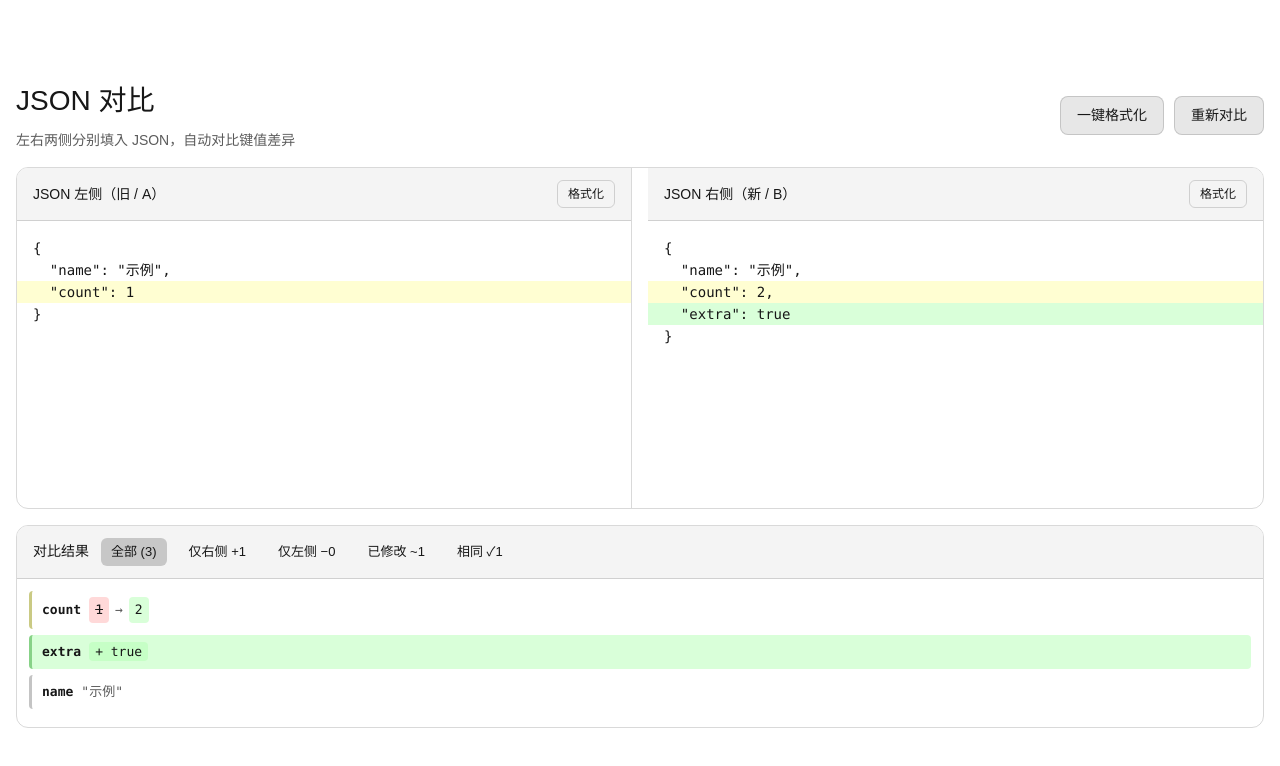
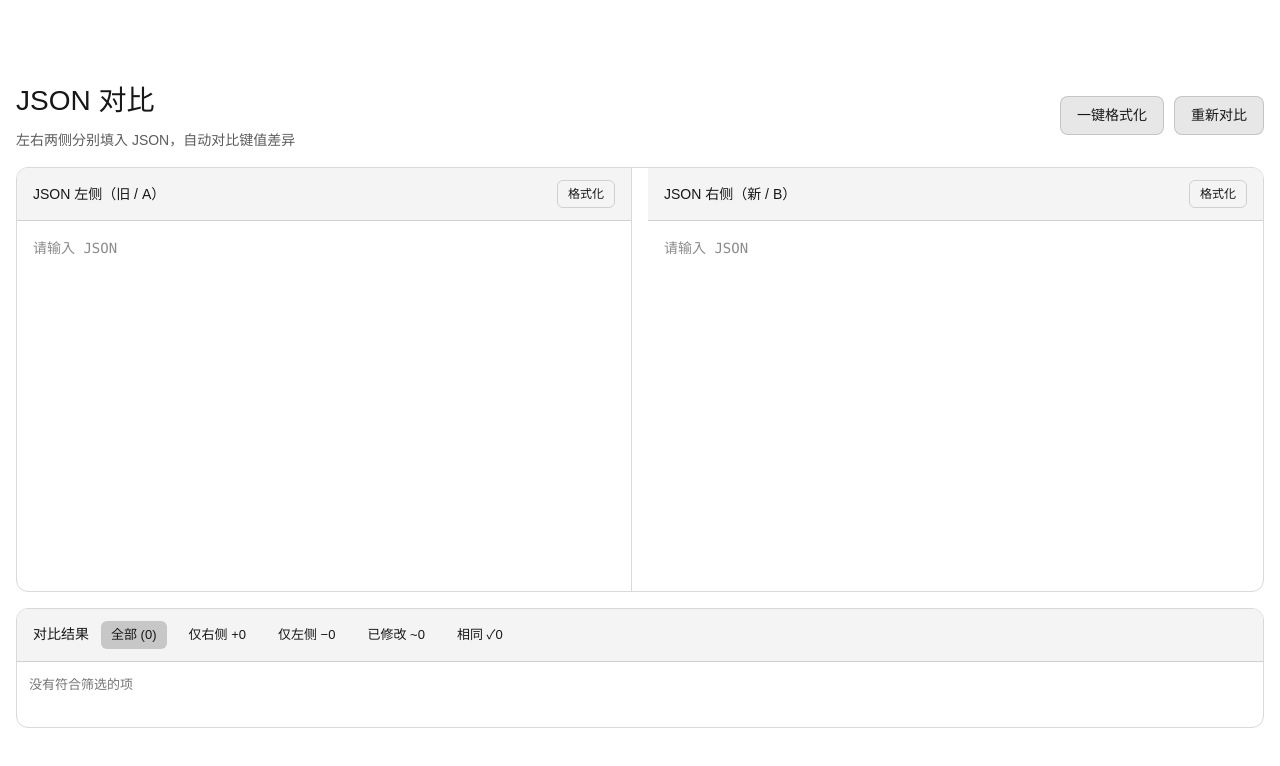
Before and after one commit to YourSigh/next-blog, a Next.js app: page /json-diff in a window 1280 px wide. Shown: the top 766 px of the page. Built offline with nearby package versions, Linux system fonts and the light colour scheme.

Commit message:
feat：去掉示例

```diff
--- a/src/app/json-diff/page.tsx
+++ b/src/app/json-diff/page.tsx
@@ -321,8 +321,8 @@ function JsonEditorWithHighlights({
 }
 
 export default function JsonDiffPage() {
-  const [jsonLeft, setJsonLeft] = useState('{\n  "name": "示例",\n  "count": 1\n}');
-  const [jsonRight, setJsonRight] = useState('{\n  "name": "示例",\n  "count": 2,\n  "extra": true\n}');
+  const [jsonLeft, setJsonLeft] = useState('');
+  const [jsonRight, setJsonRight] = useState('');
   const [result, setResult] = useState<{ ok: true; items: DiffItem[] } | { ok: false; error: string } | null>(null);
   const [filterKind, setFilterKind] = useState<DiffKind | 'all'>('all');
 
@@ -461,7 +461,7 @@ export default function JsonDiffPage() {
             onKeyDown={leftEditor.onKeyDown}
             textareaRef={leftEditor.textareaRef}
             lineBgs={leftLineBgs}
-            placeholder='{"a": 1}'
+            placeholder='请输入 JSON'
           />
         </div>
 
@@ -501,7 +501,7 @@ export default function JsonDiffPage() {
             onKeyDown={rightEditor.onKeyDown}
             textareaRef={rightEditor.textareaRef}
             lineBgs={rightLineBgs}
-            placeholder='{"a": 2}'
+            placeholder='请输入 JSON'
           />
         </div>
       </div>
```
